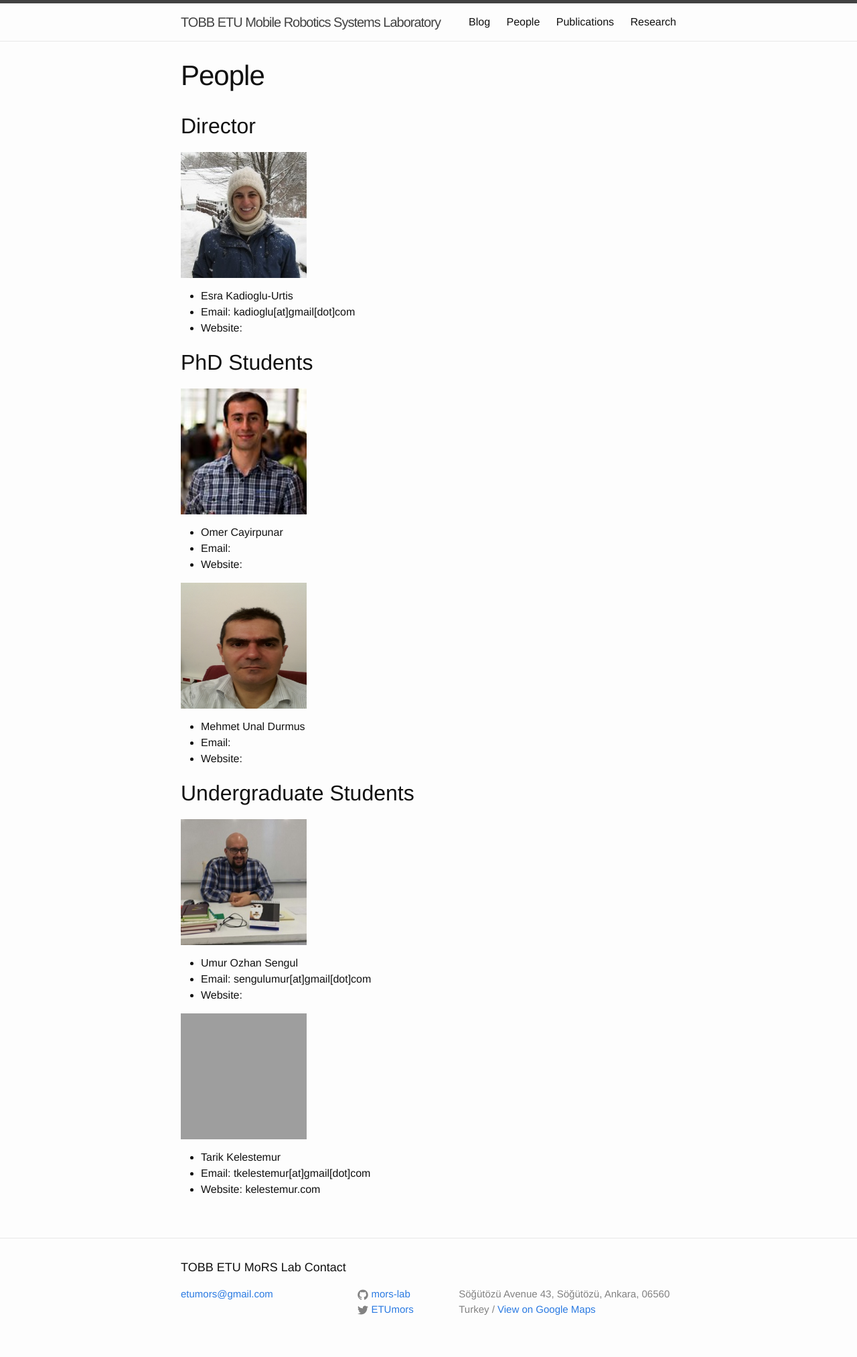
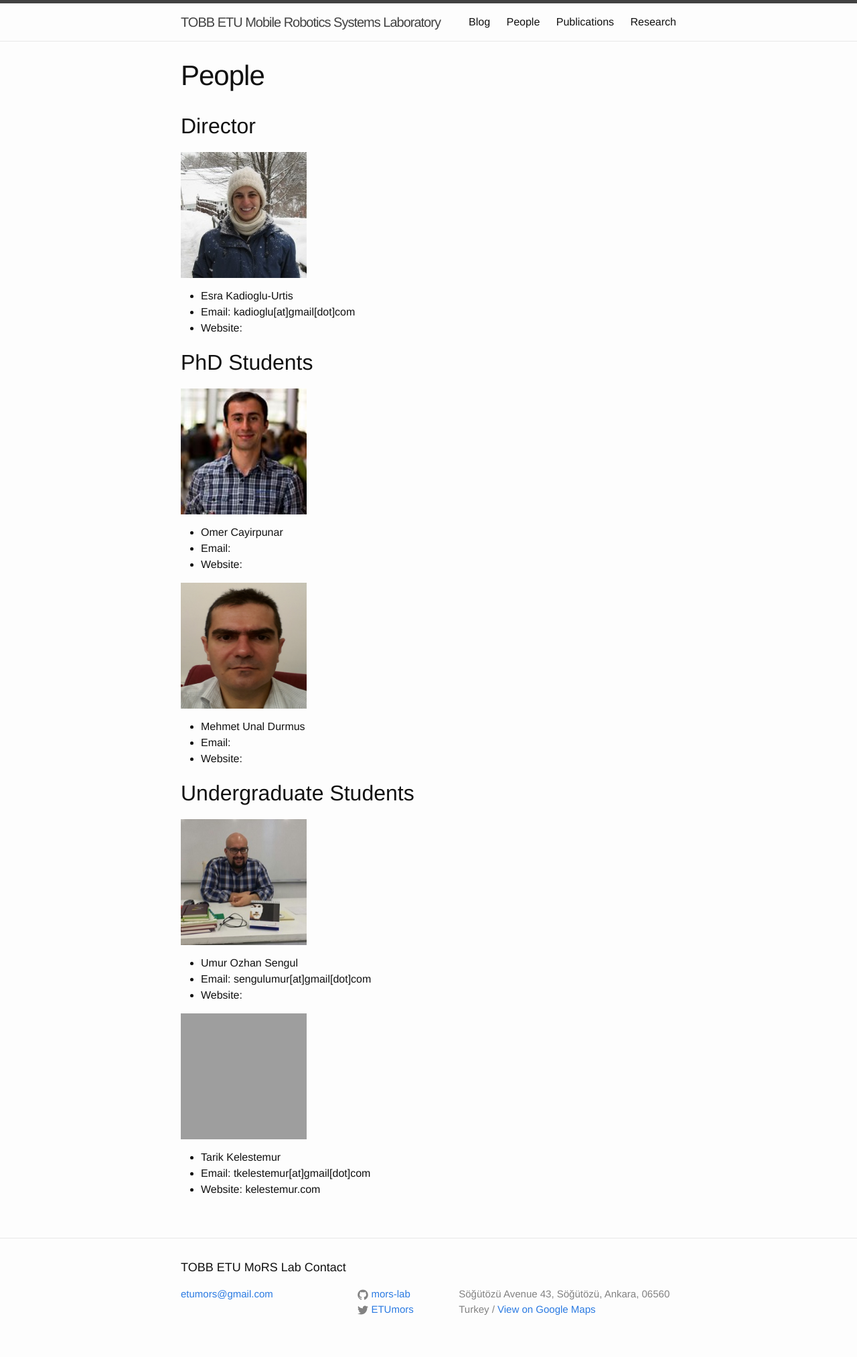
Before and after one commit to mors-lab/mors-lab.github.io, a Jekyll site: the page built from people.md, in a window 1280 px wide. Shown: the whole page at 67% size. Built offline with Jekyll 4.4.1, drawn with Linux system fonts in a browser that asks for light colours; grey boxes are pictures that could not be loaded.

Commit message:
Photo Correction #4

```diff
--- a/people.md
+++ b/people.md
@@ -22,7 +22,7 @@ permalink: /people/
 + Email:
 + Website:
 
-<img style="text-align: justify;" src="/img/unal2.jpg" alt="Mehmet Unal Durmus" style="width:188px;height:188px">
+<img style="text-align: justify;" src="/img/unal1.jpg" alt="Mehmet Unal Durmus" style="width:188px;height:188px">
 <br>
 
 + Mehmet Unal Durmus
```
